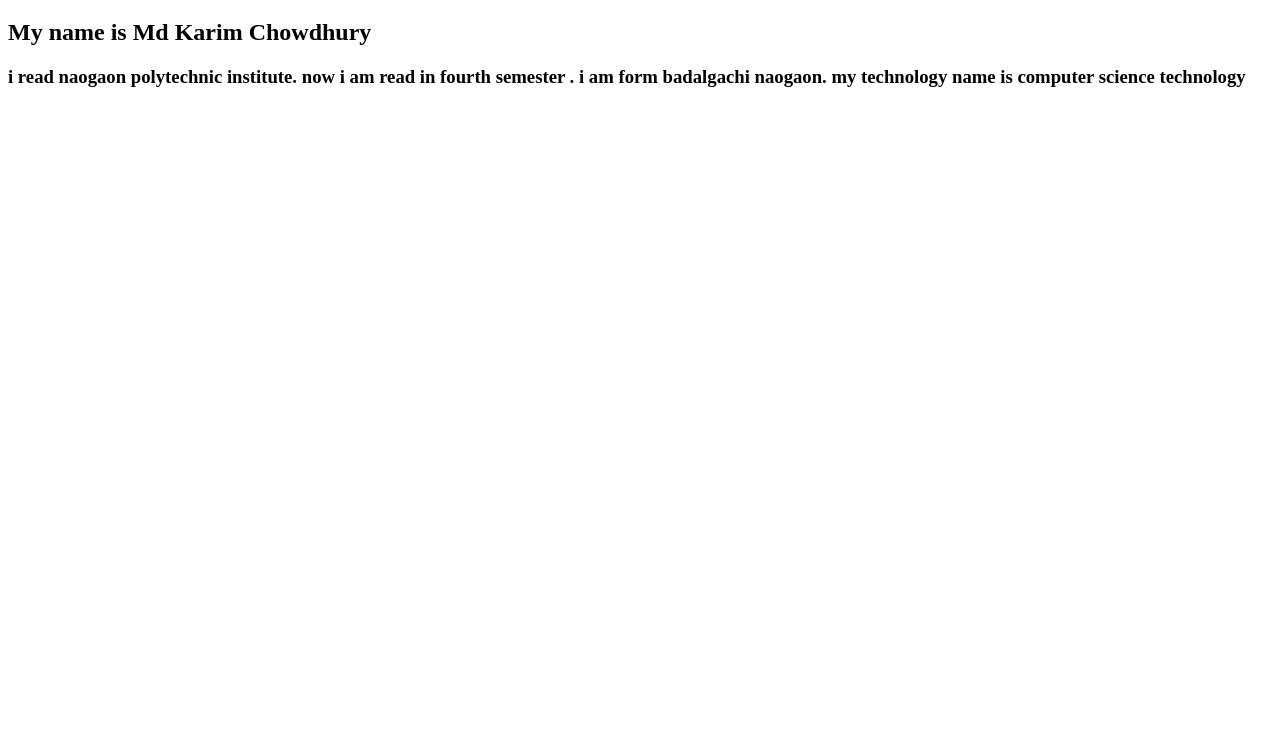
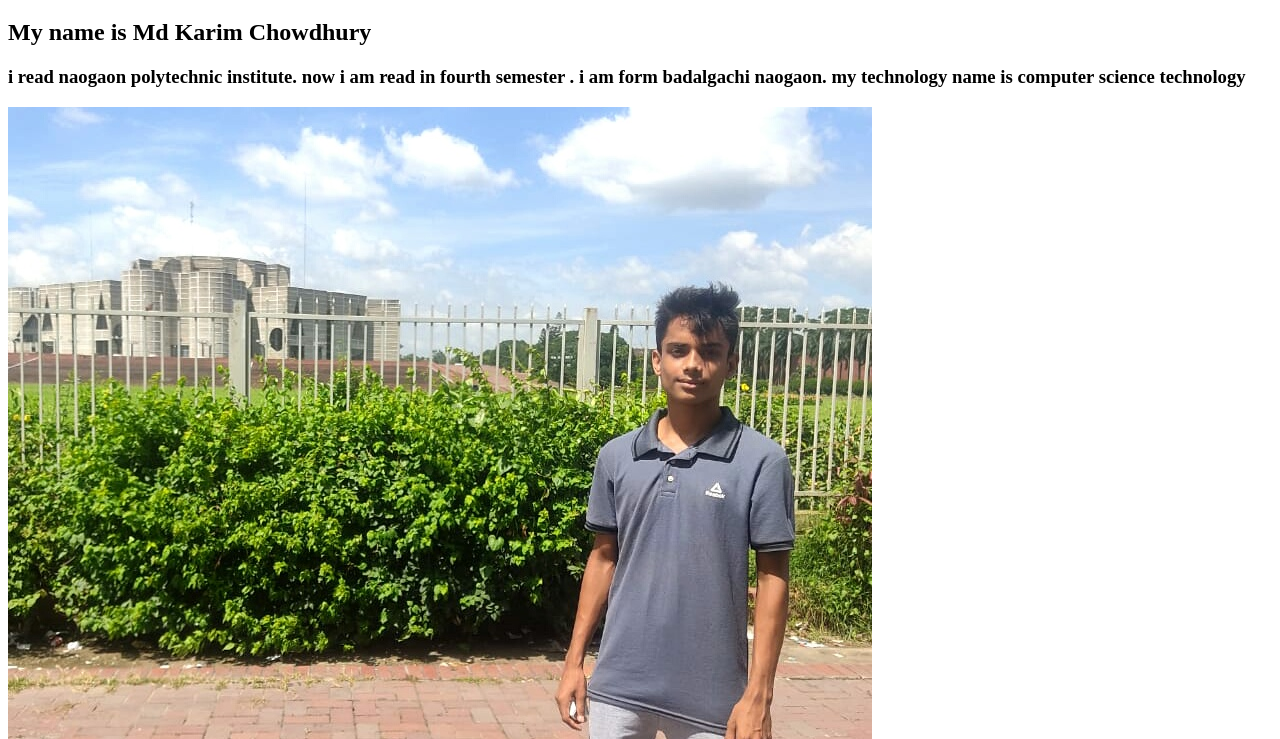
Before and after one commit to Karim-Chowdhury/github-day, a plain HTML site: page index.html in a window 1280 px wide. Shown: the part 61-800 px from the top of the page. Drawn offline with Linux system fonts and the light colour scheme.

Commit message:
third commit

```diff
--- a/index.html
+++ b/index.html
@@ -10,5 +10,6 @@
     <h1>Hello Ten-Ten Programmers</h1>
     <h2>My name is Md Karim Chowdhury</h2>
     <h3>i read naogaon polytechnic institute. now i am read in fourth semester . i am form badalgachi naogaon. my technology name is computer science technology</h3>
+    <img src="ghoraghuri.jpg" alt="">
 </body>
 </html>
```
Also changed, not shown: ghoraghuri.jpg (added).
